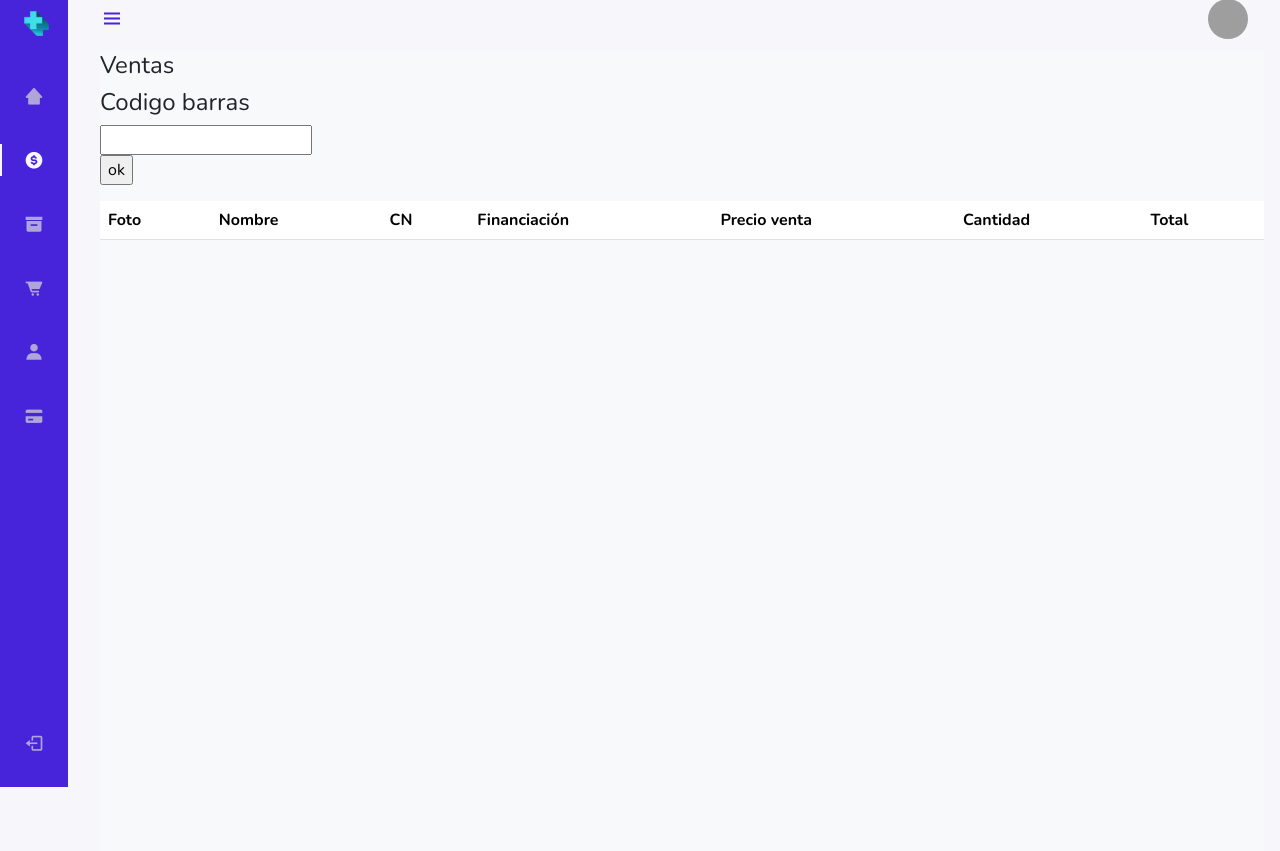
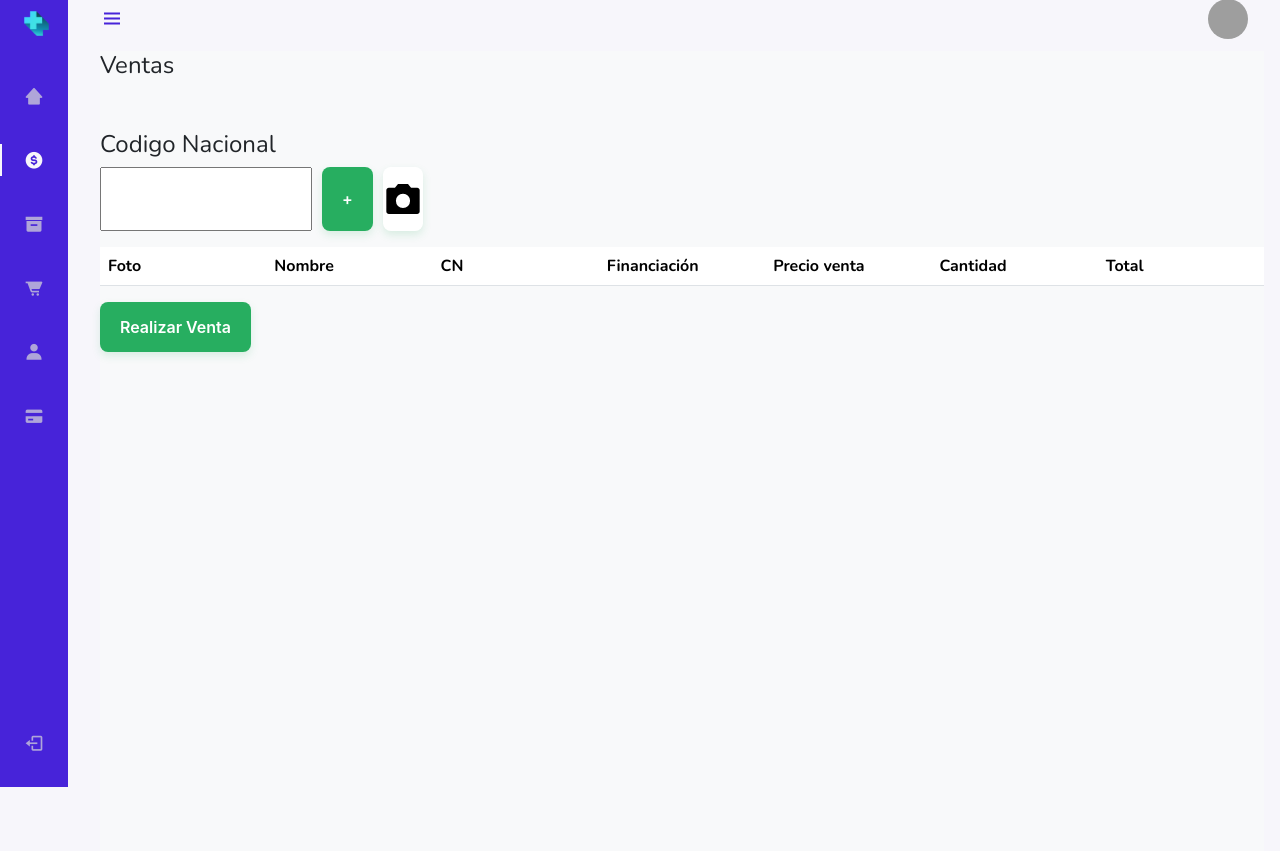
Before and after one commit to Angelilloglez98/OUTERPHARMA, a PHP site: page /ventas.html in a window 1280 px wide. Shown: the part 13-864 px from the top of the page. Run offline with PHP 8.4, Linux system fonts and the light colour scheme; lists and menus that the app fills with data are empty; some libraries are stand-ins or nearby versions; grey boxes are pictures that could not be loaded.

Commit message:
Añádir funcionalidad de escaner

```diff
--- a/App/scripts/ventas.js
+++ b/App/scripts/ventasFarmacia.js
@@ -1,22 +1,33 @@
-window.onload=()=>{
+
     let formulario=document.querySelector('form');
+
     //Formulario se envia
+
     formulario.onsubmit=(e)=>{
         e.preventDefault();
-        //te devuelve el inventario
-        fetch('http://localhost/OuterPharma/App/BaseDatos/devInventario.php')
+        let valorInput=document.querySelector('#AnadirPorCN');
+         BuscarMedicamento(valorInput.value);
+        }
+
+    async function BuscarMedicamento(cn) {
+        await fetch('http://localhost/OuterPharma/App/BaseDatos/devInventario.php')
         .then(res=>res.json())
         .then(elementos=>{
             elementos.forEach(elemento => {
-                let valorInput=document.querySelector('#AnadirPorCN').value;
+
                 //si el codigoNacional que ha puesto el usuario existe en la base de datos de la farmacia
                 //y hay existencias se añade a la lista para vender
-                if (elemento.CodigoNacional==valorInput && elemento.Cantidad>0) {
+                if (elemento.CodigoNacional==cn&& elemento.Cantidad>0) {
+
                     fetch(`https://cima.aemps.es/cima/rest/medicamento?cn=${elemento.CodigoNacional}`)
                     .then(res=>res.json())
                     .then(resultadoApi=>{
+                        if(resultadoApi.fotos===undefined){
+                            PintarTabla('sin datos',resultadoApi.nombre,elemento.CodigoNacional,elemento.Precio,elemento.Cantidad);
+                        }else{
+                            PintarTabla(resultadoApi.fotos[0].url,resultadoApi.nombre,elemento.CodigoNacional,elemento.Precio,elemento.Cantidad);
+                        }
 
-                        PintarTabla(resultadoApi.fotos[0].url,resultadoApi.nombre,elemento.CodigoNacional,elemento.Precio);
                     });
 
                 }else{
@@ -28,10 +39,12 @@ window.onload=()=>{
     }
 
 
-    function PintarTabla(Urlfoto,Nombre,CN,Precio) {
+
+    function PintarTabla(Urlfoto,Nombre,CN,Precio,cantidadMaxima) {
         let tabla=document.querySelector('#venta');
         let fila=document.createElement('tr');
         let colfoto=document.createElement('td');
+        colfoto.classList.add('fotoProducto');
         let nombre=document.createElement('td');
         let CodigoNacional=document.createElement('td');
         let financiacion=document.createElement('td');
@@ -51,13 +64,13 @@ window.onload=()=>{
         <option value="0.4">40%</option>
         <option value="0.5">50%</option>
         <option value="0.7">70%</option>
-    </select>`;
+        </select>`;
         foto.src=Urlfoto;
         colfoto.appendChild(foto);
         nombre.appendChild(document.createTextNode(Nombre));
         CodigoNacional.appendChild(document.createTextNode(CN));
         precio.appendChild(document.createTextNode(Precio));
-        cantidad.innerHTML=`<input type="number" value="1" step="1" min="1" max="50" />`;
+        cantidad.innerHTML=`<input type="number" value="1" step="1" min="1" max="${cantidadMaxima}" />`;
         total.appendChild(document.createTextNode(Precio*cantidad.textContent));
         fila.appendChild(colfoto);
         fila.appendChild(nombre);
@@ -94,11 +107,3 @@ window.onload=()=>{
             };
         });
     }
-
-
-
-}
-
-
-
-// let precioTotal=;
--- a/App/styles/ventas.css
+++ b/App/styles/ventas.css
@@ -1,9 +1,125 @@
-/* label {
-    display: block;
-    font: 1rem 'Fira Sans', sans-serif;
+table{
+    margin: auto;
 }
 
-input,
-label {
-    margin: 0.4rem 0;
-} */
+tr{
+    display: grid;
+    grid-template-columns: repeat(7,1fr);
+}
+select{
+    min-width: 40px;
+    width: 100%;
+}
+
+tr img{
+    width: 100%;
+    min-width: 100px;
+}
+
+form{
+    display: flex;
+    align-items: stretch;
+    column-gap: 10px;
+}
+#Escaner{
+    width: 100%;
+
+}
+#Escaner video{
+    width: 100%;
+
+}
+#venta{
+    max-height: 700px;
+    overflow-y: scroll;
+}
+/* CSS */
+.botonverde {
+  appearance: none;
+  backface-visibility: hidden;
+  background-color: #27ae60;
+  border-radius: 8px;
+  border-style: none;
+  box-shadow: rgba(39, 174, 96, .15) 0 4px 9px;
+  box-sizing: border-box;
+  color: #fff;
+  cursor: pointer;
+  display: inline-block;
+  font-family: Inter,-apple-system,system-ui,"Segoe UI",Helvetica,Arial,sans-serif;
+  font-size: 16px;
+  font-weight: 600;
+  letter-spacing: normal;
+  line-height: 1.5;
+  outline: none;
+  overflow: hidden;
+  padding: 13px 20px;
+  position: relative;
+  text-align: center;
+  text-decoration: none;
+  transform: translate3d(0, 0, 0);
+  transition: all .3s;
+  user-select: none;
+  -webkit-user-select: none;
+  touch-action: manipulation;
+  vertical-align: top;
+  white-space: nowrap;
+}
+
+.botonverde:hover {
+  background-color: #1e8449;
+  opacity: 1;
+  transform: translateY(0);
+  transition-duration: .35s;
+}
+
+.botonverde:active {
+  transform: translateY(2px);
+  transition-duration: .35s;
+}
+
+.botonverde:hover {
+  box-shadow: rgba(39, 174, 96, .2) 0 6px 12px;
+}
+
+#codigoBarra{
+    padding: 20px;
+    background-image: url('../assets/photo_camera_FILL1_wght400_GRAD0_opsz48.svg');
+    background-position: center;
+    background-size: contain;
+    background-repeat: no-repeat;
+    background-color: #fff;
+}
+
+#Escaner{
+    max-width: 300px;
+}
+.drawingBuffer{
+    display: none;
+}
+
+.cambiarForma{
+    margin: 50px 0;
+}
+@media (max-width:975px) {
+    table{
+        font-size:0.75em;
+
+    }
+}
+@media (max-width:650px) {
+    .fotoProducto{
+        display: none
+    }
+    body{
+        font-size: 14px;
+    }
+    tr{
+        grid-template-columns: repeat(6,1fr);
+
+    }
+    .cambiarForma{
+        display: flex;
+        justify-content: center;
+
+    }
+}
--- a/App/ventas.html
+++ b/App/ventas.html
@@ -7,11 +7,16 @@
         <link href="https://cdn.jsdelivr.net/npm/bootstrap@5.3.0-alpha1/dist/css/bootstrap.min.css" rel="stylesheet" integrity="sha384-GLhlTQ8iRABdZLl6O3oVMWSktQOp6b7In1Zl3/Jr59b6EGGoI1aFkw7cmDA6j6gD" crossorigin="anonymous">
         <link href='https://cdn.jsdelivr.net/npm/boxicons@latest/css/boxicons.min.css' rel='stylesheet'>
         <script src="https://cdn.jsdelivr.net/npm/bootstrap@5.3.0-alpha1/dist/js/bootstrap.min.js" integrity="sha384-mQ93GR66B00ZXjt0YO5KlohRA5SY2XofN4zfuZxLkoj1gXtW8ANNCe9d5Y3eG5eD" crossorigin="anonymous"></script>
-    <script src="scripts/ventas.js"></script>
+        <script src="https://cdnjs.cloudflare.com/ajax/libs/quagga/0.12.1/quagga.min.js"></script>
         <link rel="stylesheet" href="styles/header.css">
+        <link rel="stylesheet" href="styles/ventas.css">
+        <script src="scripts/ventasFarmacia.js" defer></script>
         <script src="scripts/header.js"></script>
+        <script src="scripts/Escaner.js"></script>
     </head>
+
     <body id="body-pd">
+
         <header class="header" id="header">
             <div class="header_toggle"> <i class='bx bx-menu' id="header-toggle"></i> </div>
             <div class="header_img"> <img src="https://i.imgur.com/hczKIze.jpg" alt=""> </div>
@@ -30,24 +35,28 @@
         </div>
 
         <!--Container Main start-->
+
         <div class="height-100 bg-light">
             <h4>Ventas</h4>
-
+            <div class="cambiarForma">
+                <div id="Escaner" class="viewport"></div>
+            </div>
             <div class="contenedor">
-                <div class="buscadores row-cols-md-6">
-                    <h4>Codigo barras</h4>
-                    <form action="" >
-                        <input type="text" name="" id="AnadirPorCN">
-                        <input type="submit" value="ok">
+                <div>
+                    <h4>Codigo Nacional</h4>
+                    <form>
+                        <input type="text" name="" id="AnadirPorCN" class="input input-group-sm">
+                        <input type="submit" value="+" class="botonverde">
+                        <input type="button" value="" id="codigoBarra" class="botonverde ">
                     </form>
 
                 </div>
                 <div class="ventana row">
                     <div class="col-12">
-                        <table class="table table-responsive-xxl">
+                        <table class="table">
                             <thead>
-                                <tr>
-                                    <th>Foto</th>
+                                <tr >
+                                    <th class="fotoProducto">Foto</th>
                                     <th>Nombre</th>
                                     <th>CN</th>
                                     <th>Financiación</th>
@@ -62,11 +71,13 @@
                         </table>
                     </div>
                 </div>
-                <div class="realizarPedido">
-
+                <div class="realizarVenta">
+                    <input type="button" class="botonverde" value="Realizar Venta">
                 </div>
             </div>
         </div>
 
+
+
     </body>
 </html>
```
Also changed, not shown: App/scripts/Escaner.js (added, +64 -0 lines), App/assets/barcode.png (added), App/assets/icons8-logo-de-google.svg (deleted), App/assets/photo_camera_FILL1_wght400_GRAD0_opsz48.svg (added). Lines whose indentation alone changed are shown as unchanged.
